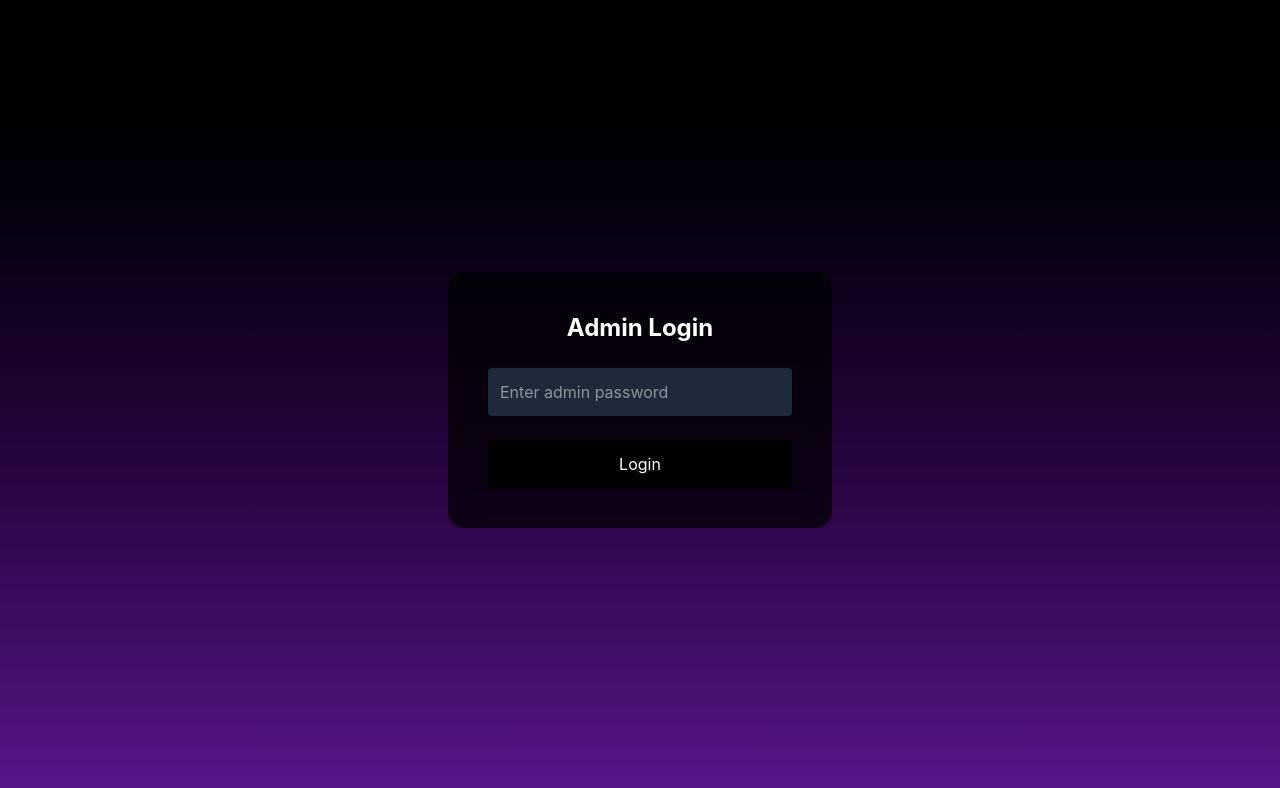
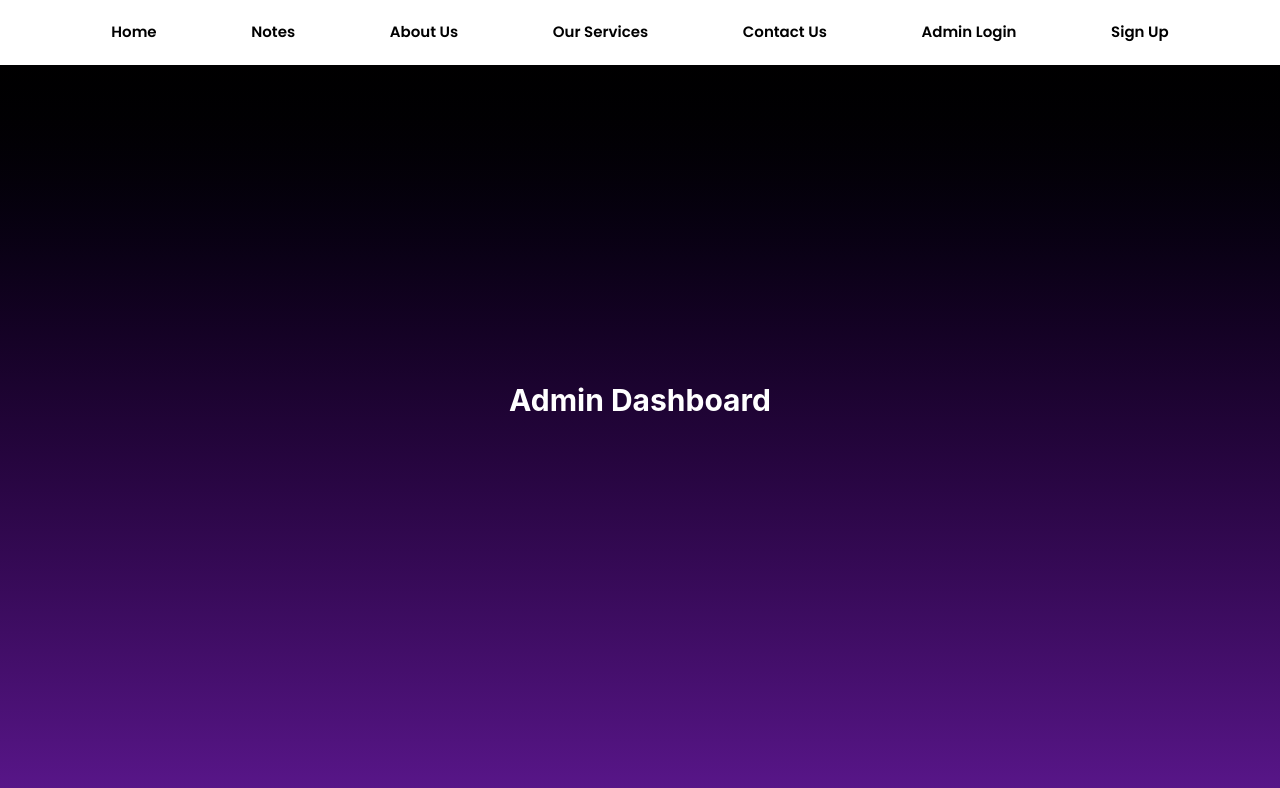
Before and after one commit to ANSHUMANMOREY7/Notes-Store, a React (Vite) app in the folder client/: page /Admin in a window 1280 px wide. Shown: the top 788 px of the page. Built offline with nearby package versions, Linux system fonts and the light colour scheme.

Commit message:
admin password correct routing done

```diff
--- a/client/src/App.jsx
+++ b/client/src/App.jsx
@@ -4,6 +4,7 @@ import Notes from './pages/Notes'
 import Path from './pages/Portals/Path'
 import Students from "./pages/Portals/Students"
 import AdminLogin from "./pages/Portals/AdminLogin"
+import Admin from "./pages/Portals/Admin"
 function App() {
 
   return (
@@ -14,7 +15,8 @@ function App() {
      <Route path="/Notes" element={<Notes/>} />
      <Route path='/Path' element={<Path/>} />
      <Route path="/Student" element={<Students/>} />
-     <Route path="/Admin" element={<AdminLogin/>} />
+     <Route path="/Admin-login" element={<AdminLogin/>} />
+     <Route path='/Admin' element={<Admin/>}/>
     </Routes>
     </>
   )
--- /dev/null
+++ b/client/src/pages/Portals/Admin.jsx
@@ -0,0 +1,20 @@
+import { memo } from 'react';
+import Navbar from '../../components/Navbar/Navbar';
+
+const Admin = () => {
+  return (
+    <>
+    <Navbar />
+    <div className="min-h-screen flex items-center justify-center bg-gradient-to-b from-black to-purple-900 text-white">
+
+      <h1 className="text-3xl font-bold">
+        Admin Dashboard
+      </h1>
+
+    </div>
+
+    </>
+  );
+};
+
+export default Admin;
--- a/client/src/pages/Portals/AdminLogin.jsx
+++ b/client/src/pages/Portals/AdminLogin.jsx
@@ -1,5 +1,6 @@
 import { useState } from "react";
 import { useNavigate } from "react-router-dom";
+import Navbar from "../../components/Navbar/Navbar";
 
 const AdminLogin = () => {
 
@@ -15,6 +16,8 @@ const AdminLogin = () => {
   };
 
   return (
+    <>
+    <Navbar />
     <div className="min-h-screen flex items-center justify-center bg-gradient-to-b from-black to-purple-900 text-white">
 
       <div className="bg-black/70 backdrop-blur-md p-10 rounded-2xl w-96 flex flex-col gap-6">
@@ -33,7 +36,7 @@ const AdminLogin = () => {
 
         <button
           onClick={handleLogin}
-          className="bg-black p-3 rounded w-full hover:bg-gray-900 transition"
+          className="bg-black p-3 rounded w-full hover:bg-gray-900 transition cursor-pointer"
         >
           Login
         </button>
@@ -41,6 +44,7 @@ const AdminLogin = () => {
       </div>
 
     </div>
+    </>
   );
 };
 
--- a/client/src/pages/Portals/Path.jsx
+++ b/client/src/pages/Portals/Path.jsx
@@ -72,7 +72,7 @@ const Path = () => {
 
    <Button
   label="Login as Admin"
-  to="/admin"
+  to="/admin-login"
   param={{ role: "admin" }}
 />
 
```
